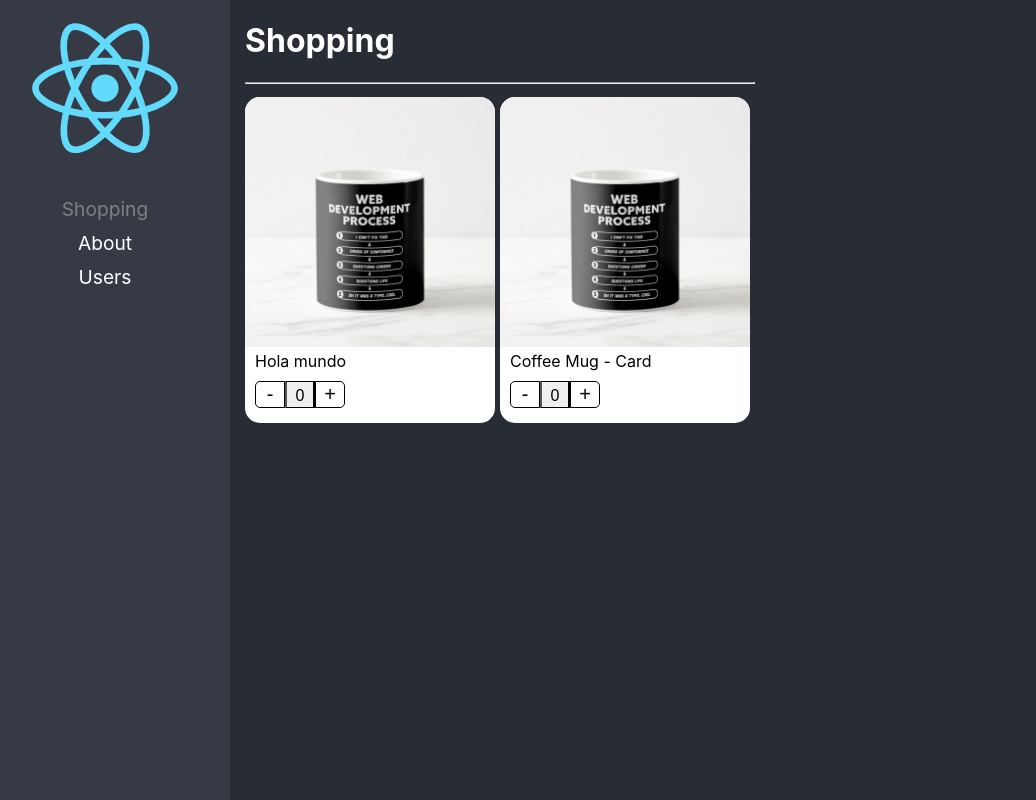
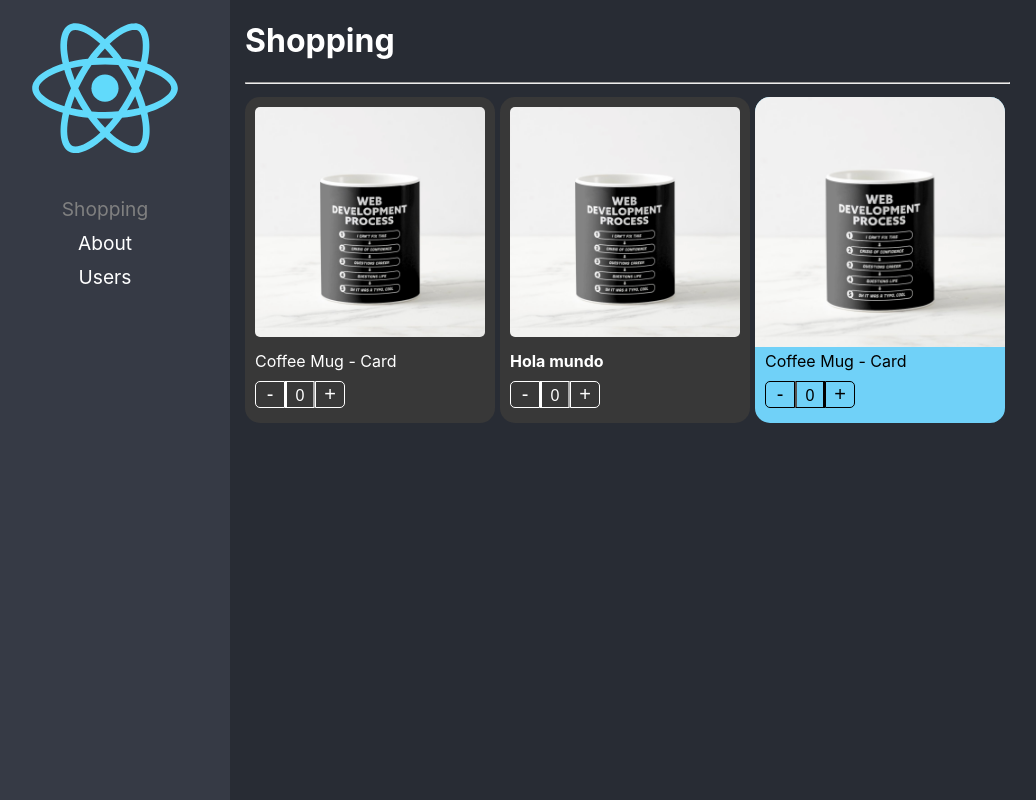
Before and after one commit to nicomesa20/react-adv-typescript, a React (Create React App) app: page / in a window 1280 px wide. Shown: the whole page, without its empty margins (20-1056 px from the left). Built offline with nearby package versions, Linux system fonts and the light colour scheme.

Commit message:
Component extend styles ready

```diff
--- a/src/02-component-patterns/components/ProductButtons.tsx
+++ b/src/02-component-patterns/components/ProductButtons.tsx
@@ -1,12 +1,16 @@
-import { useContext } from 'react';
+import { useContext, CSSProperties } from 'react';
 import { ProductContext } from './ProductCard';
 import styles from '../styles/styles.module.css';
-import noImage from '../assets/no-image.jpg';
 
-export const ProductButtons = () => {
+export interface Props {
+  className?: string;
+  style?: CSSProperties;
+}
+
+export const ProductButtons = ({ className, style }: Props) => {
   const { increaseBy, counter } = useContext(ProductContext);
   return (
-    <div className={styles.buttonsContainer}>
+    <div className={`${styles.buttonsContainer} ${className}`} style={style}>
       <button className={styles.buttonMinus} onClick={() => increaseBy(-1)}>
         -
       </button>
--- a/src/02-component-patterns/components/ProductCard.tsx
+++ b/src/02-component-patterns/components/ProductCard.tsx
@@ -1,18 +1,22 @@
 import styles from '../styles/styles.module.css';
 
 import { useProduct } from '../hooks/useProduct';
-import { createContext } from 'react';
-import {
-  ProductContextProps,
-  ProductCardProps,
-} from '../interfaces/interfaces';
+import { createContext, ReactElement, CSSProperties } from 'react';
+import { Product, ProductContextProps } from '../interfaces/interfaces';
 
 export const ProductContext = createContext<ProductContextProps>(
   {} as ProductContextProps
 );
 const { Provider } = ProductContext;
 
-export const ProductCard = ({ product, children }: ProductCardProps) => {
+export interface Props {
+  product: Product;
+  children?: ReactElement | ReactElement[];
+  className?: string;
+  style?: CSSProperties;
+}
+
+export const ProductCard = ({ product, children, className, style }: Props) => {
   const { counter, increaseBy } = useProduct();
 
   return (
@@ -23,7 +27,7 @@
         product,
       }}
     >
-      <div className={styles.productCard}>
+      <div className={`${styles.productCard} ${className}`} style={style}>
         {children}
         {/* <ProductImage img={product.img} /> */}
         {/* <img className={styles.productImg} src={noImage} alt='Not found' /> */}
--- a/src/02-component-patterns/components/ProductImage.tsx
+++ b/src/02-component-patterns/components/ProductImage.tsx
@@ -1,9 +1,15 @@
 import styles from '../styles/styles.module.css';
 import noImage from '../assets/no-image.jpg';
-import { useContext } from 'react';
+import { CSSProperties, useContext } from 'react';
 import { ProductContext } from './ProductCard';
 
-export const ProductImage = ({ img = '' }) => {
+export interface Props {
+  img?: string;
+  className?: string;
+  style?: CSSProperties;
+}
+
+export const ProductImage = ({ img = '', className, style }: Props) => {
   const { product } = useContext(ProductContext);
 
   let imgToShow: string;
@@ -15,5 +21,12 @@
   } else {
     imgToShow = noImage;
   }
-  return <img className={styles.productImg} src={imgToShow} alt='Coffe Mug' />;
+  return (
+    <img
+      className={`${styles.productImg} ${className}`}
+      src={imgToShow}
+      alt='Coffe Mug'
+      style={style}
+    />
+  );
 };
--- a/src/02-component-patterns/components/ProductTitle.tsx
+++ b/src/02-component-patterns/components/ProductTitle.tsx
@@ -1,13 +1,20 @@
-import { useContext } from 'react';
+import { CSSProperties, useContext } from 'react';
 import { ProductContext } from './ProductCard';
 
 import styles from '../styles/styles.module.css';
-import noImage from '../assets/no-image.jpg';
 
-export const ProductTitle = ({ title }: { title: string }) => {
+export interface Props {
+  title?: string;
+  className?: string;
+  style?: CSSProperties;
+}
+
+export const ProductTitle = ({ title, className, style }: Props) => {
   const { product } = useContext(ProductContext);
 
   return (
-    <span className={styles.productDescription}>{title ?? product.title}</span>
+    <span className={`${styles.productDescription} ${className}`} style={style}>
+      {title ?? product.title}
+    </span>
   );
 };
--- a/src/02-component-patterns/components/index.ts
+++ b/src/02-component-patterns/components/index.ts
@@ -8,7 +8,7 @@
   Title: ProductTitle,
   Image: ProductImage,
   Buttons: ProductButtons,
-} as ProductCardHOCProps);
+});
 
 export { ProductButtons, ProductImage, ProductTitle };
 
--- a/src/02-component-patterns/pages/ShoppingPage.tsx
+++ b/src/02-component-patterns/pages/ShoppingPage.tsx
@@ -4,6 +4,7 @@
   ProductTitle,
   ProductButtons,
 } from '../components';
+import '../styles/custom-styles.css';
 
 const product = {
   id: '1',
@@ -23,15 +24,25 @@
           flexDirection: 'row',
         }}
       >
-        <ProductCard product={product}>
+        <ProductCard product={product} className='bg-dark text-white'>
+          <ProductCard.Image className='custom-image' />
+          <ProductCard.Title title={product.title} />
+          <ProductCard.Buttons className='custom-buttons' />
+        </ProductCard>
+        <ProductCard product={product} className='bg-dark text-white'>
+          <ProductImage className='custom-image' />
+          <ProductTitle title='Hola mundo' className='text-bold' />
+          <ProductButtons className='custom-buttons' />
+        </ProductCard>
+        <ProductCard
+          product={product}
+          style={{
+            backgroundColor: '#70D1F8',
+          }}
+        >
           <ProductImage />
-          <ProductTitle title='Hola mundo' />
+          <ProductTitle />
           <ProductButtons />
-        </ProductCard>
-        <ProductCard product={product}>
-          <ProductCard.Image />
-          <ProductCard.Title title={product.title} />
-          <ProductCard.Buttons />
         </ProductCard>
       </div>
     </div>
--- /dev/null
+++ b/src/02-component-patterns/styles/custom-styles.css
@@ -0,0 +1,23 @@
+.bg-dark {
+  background-color: rgb(56, 56, 56);
+}
+
+.text-white {
+  color: rgb(255, 255, 255);
+}
+
+.text-bold {
+  font-weight: bold;
+}
+
+.custom-image {
+  padding: 10px;
+  width: calc(100% - 20px);
+  border-radius: 15px;
+}
+
+.custom-buttons button,
+.custom-buttons div {
+  color: white;
+  border-color: white;
+}
--- a/src/02-component-patterns/styles/styles.module.css
+++ b/src/02-component-patterns/styles/styles.module.css
@@ -39,6 +39,7 @@
 .countLabel {
   border-bottom: 1px solid black;
   border-top: 1px solid black;
+  background-color: transparent;
   font-size: 16px;
   /* height: 25px; */
   padding-top: 5px;
```
Also changed, not shown: src/02-component-patterns/interfaces/interfaces.ts (+9 -10 lines).
